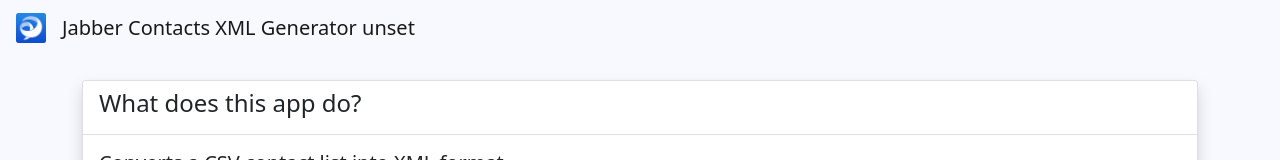
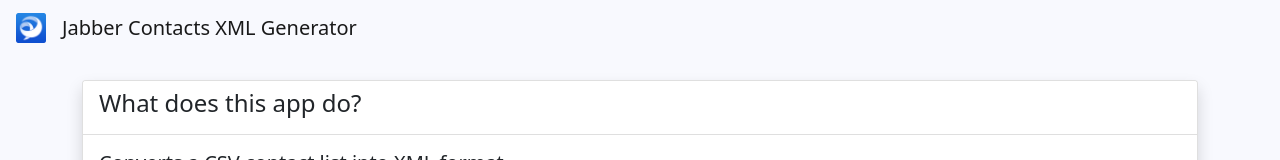
Before and after one commit to sloan58/jabbercontactxml, a React (Create React App) app: page / in a window 1280 px wide. Shown: the top 160 px of the page. Built offline with nearby package versions, Linux system fonts and the light colour scheme; no server answers.

Commit message:
remove env ref from App.js

```diff
--- a/src/App.js
+++ b/src/App.js
@@ -92,7 +92,7 @@ function App() {
             className='d-inline-block align-top mx-3'
             alt=''
           />
-          Jabber Contacts XML Generator {process.env.REACT_APP_STATIC_DOMAIN}
+          Jabber Contacts XML Generator
         </a>
       </nav>
       <div className='container'>
```
